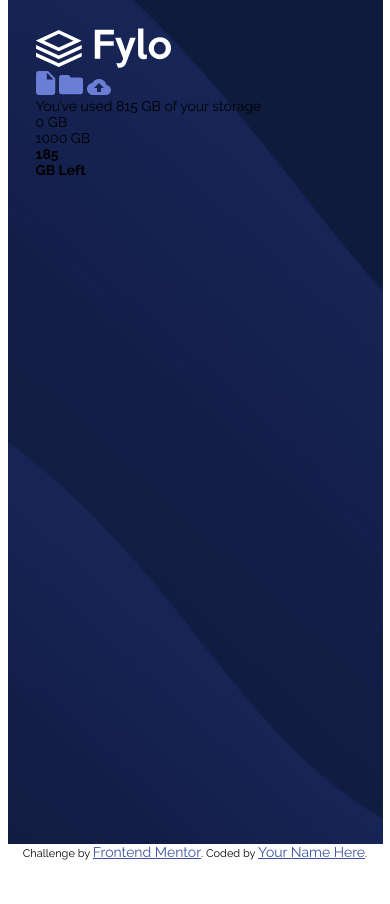
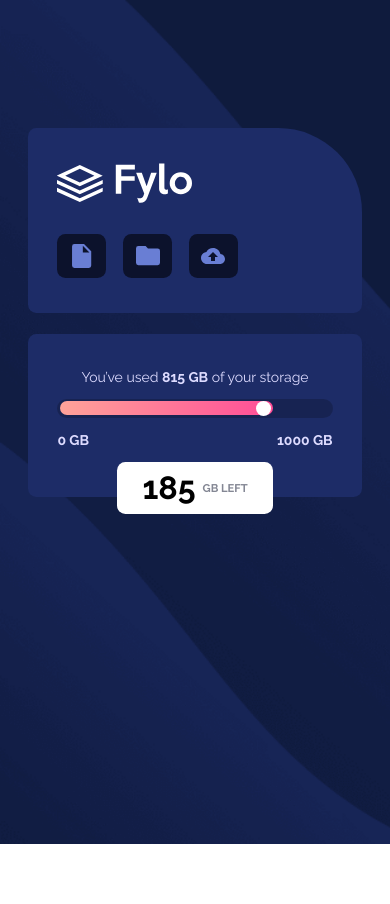
Before and after one commit to JohnnatanV/fylo-data-storage, a plain HTML site: page index.html in a window 390 px wide. Before the commit the page ends 860 px from the top, so only its background shows below. Drawn offline with Linux system fonts and the light colour scheme.

Commit message:
working on the tablet screenview, next will be desktop view

```diff
--- a/index.html
+++ b/index.html
@@ -38,26 +38,33 @@
       </header>
 
       <main>
-        <p>You’ve used 815 GB of your storage</p>
+        <p class="info-text">You’ve used <b>815 GB</b> of your storage</p>
         <div class="progress-state">
-          <div class="progress-state__bar"></div>
-          <p>0 GB</p>
-          <p>1000 GB</p>
+          <div class="progress-state__bar">
+            <div class="bar">
+              <span class="marker"></span>
+            </div>
+          </div>
+          <div class="progress-state__text">
+            <p class="progress-state__text-item">0 GB</p>
+            <p class="progress-state__text-item">1000 GB</p>
+          </div>
         </div>
         <div class="main-box">
-          <h2>
-            185
-            <p>GB Left</p>
-          </h2>
+          <h2 class="main-box__state">185</h2>
+          <p class="main-box__state-info">GB Left</p>
         </div>
       </main>
     </div>
     <footer>
-      <div class="attribution">
+      <div class="attribution sr-only">
         Challenge by
         <a href="https://www.frontendmentor.io?ref=challenge" target="_blank"
           >Frontend Mentor</a
-        >. Coded by <a href="#">Your Name Here</a>.
+        >. Coded by
+        <a href="https://github.com/JohnnatanV/fylo-data-storage"
+          >Johnnatan Villaneda</a
+        >.
       </div>
     </footer>
   </body>
--- a/style.css
+++ b/style.css
@@ -4,7 +4,41 @@
   box-sizing: border-box;
   font-family: "Raleway", sans-serif;
   font-size: 14px;
+  color: var(--Pale-Blue);
 }
+
+:root {
+  /* ### Primary */
+
+  --Gradient: hsl(6, 100%, 80%) to hsl(335, 100%, 65%);
+  /* linear-gradient(to right, hsl(6, 100%, 80%), hsl(335, 100%, 65%) */
+
+  /* ### Neutral */
+
+  --Pale-Blue: hsl(243, 100%, 93%);
+  --Grayish-Blue: hsl(229, 7%, 55%);
+  --Dark-Blue: hsl(228, 56%, 26%);
+  --Very-Dark-Blue: hsl(229, 57%, 11%);
+}
+
+/* BODY */
+
+.page-container {
+  width: 100vw;
+  height: 100vh;
+  /* max-width: 375px; */
+  background: url(./images/bg-mobile.png);
+  background-repeat: no-repeat;
+  /* background-attachment: local; */
+  background-size: cover;
+  margin: auto;
+  padding: 2rem;
+  display: flex;
+  flex-direction: column;
+  align-items: left;
+}
+
+/* header */
 
 .sr-only {
   position: absolute;
@@ -16,18 +50,147 @@
   border: 0;
 }
 
-.page-container {
-  width: 100vw;
-  height: 100vh;
-  max-width: 375px;
-  background: url(./images/bg-mobile.png);
-  background-repeat: no-repeat;
-  /* background-attachment: local; */
-  background-size: cover;
-  margin: auto;
-  padding: 2rem;
+.tittle {
+  padding: 2.5rem 2.1rem;
+  background: var(--Dark-Blue);
+  border-radius: 0.6rem 6rem 0.6rem 0.6rem;
+  margin: 30% 0;
+  margin-bottom: 1.5rem;
 }
 
+.tittle__logo {
+  margin-bottom: 2rem;
+}
+
+.tittle__icons {
+  display: flex;
+  flex-direction: row;
+  align-items: stretch;
+}
+
+.tittle__icons-box {
+  background: var(--Very-Dark-Blue);
+  padding: 0.7rem;
+  margin-right: 1.2rem;
+  border-radius: 0.6rem;
+  width: 3.5rem;
+  display: flex;
+}
+
+.tittle__icons-box:hover {
+  background: var(--Dark-Blue);
+  border: none;
+  outline: 1px solid var(--Very-Dark-Blue);
+}
+
+.tittle__icons-box img {
+  margin: auto;
+}
+
+/* MAIN */
+
+main {
+  background: var(--Dark-Blue);
+  padding: 2.5rem 2.1rem;
+  border-radius: 0.6rem;
+}
+
+.info-text {
+  display: block;
+  text-align: center;
+}
+
+.progress-state {
+  margin: 1rem 0;
+  position: relative;
+}
+
+.progress-state__bar {
+  padding: 0.18rem;
+  margin-bottom: 1rem;
+  border-radius: 30px;
+  background: rgba(0, 0, 0, 0.2);
+}
+
+.bar {
+  display: flex;
+  flex-direction: row;
+  justify-content: right;
+  align-items: center;
+  height: 1rem;
+  border-radius: 1.8rem;
+  transition: 0.4s linear;
+  transition-property: width, background-color;
+}
+
+.marker {
+  width: 1.1rem;
+  height: 1.1rem;
+  margin-right: 0.1rem;
+  border-radius: 50%;
+  background-color: #fff;
+}
+
+.progress-state__bar .bar {
+  width: 80%;
+  background: linear-gradient(
+    90deg,
+    rgba(255, 163, 153, 1) 0%,
+    rgba(255, 77, 151, 1) 100%
+  );
+  animation: progressAnimation 6s;
+}
+
+@keyframes progressAnimation {
+  0% {
+    width: 5%;
+    background-color: #f9bcca;
+  }
+  100% {
+    width: 80%;
+    background-color: #ef476f;
+  }
+}
+
+.progress-state__text {
+  display: grid;
+  grid-template-columns: 1fr 1fr;
+}
+
+.progress-state__text-item {
+  font-weight: 700;
+}
+
+.progress-state__text-item:nth-child(2) {
+  justify-self: right;
+}
+
+.main-box {
+  position: absolute;
+  background: #fff;
+  display: flex;
+  justify-content: center;
+  align-items: center;
+  border-radius: 0.6rem;
+  padding: 0.5rem;
+  width: 40%;
+  left: 50%;
+  transform: translateX(-50%);
+}
+
+.main-box__state {
+  font-size: 2.3rem;
+  color: rgba(0, 0, 0);
+}
+
+.main-box__state-info {
+  display: inline-block;
+  color: var(--Grayish-Blue);
+  font-size: 0.8rem;
+  font-weight: 700;
+  margin-left: 0.5rem;
+  text-transform: uppercase;
+}
 /* FOOTER */
 
 .attribution {
@@ -38,6 +201,21 @@
   color: hsl(228, 45%, 44%);
 }
 
+@media screen and (min-width: 500px) {
+  .page-container {
+    background: url(./images/bg-mobile.png);
+    background-repeat: no-repeat;
+    background-position: bottom right;
+    background-size: cover;
+    flex-direction: row;
+    align-items: center;
+    justify-content: center;
+  }
+
+  .tittle {
+    margin: 0;
+  }
+}
 /*
 The designs were created to the following widths:
 
```
